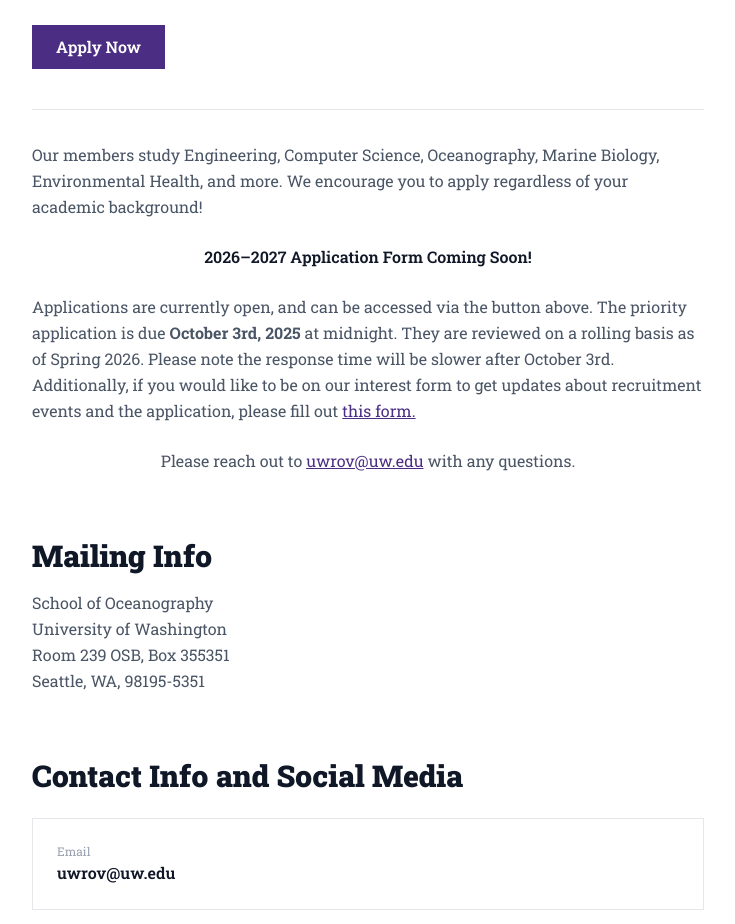
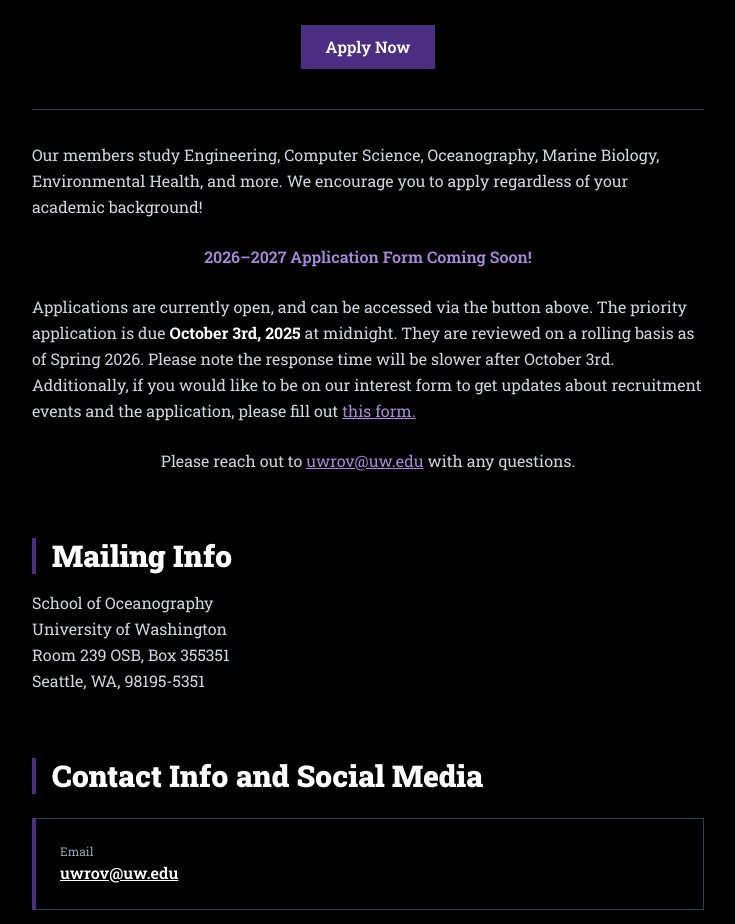
Before and after one commit to kmaanasar/uwrovrevampwebsite, a Next.js app: page /contact in a window 1280 px wide. Shown: the part 199-1123 px from the top of the page, without its empty margins (272-1007 px from the left). Built offline with nearby package versions, Linux system fonts and the light colour scheme.

Commit message:
updating contact us page

```diff
--- a/app/contact/page.tsx
+++ b/app/contact/page.tsx
@@ -7,45 +7,47 @@ export const metadata: Metadata = {
 
 export default function ContactPage() {
   return (
-    <div className="bg-white min-h-screen pt-24 pb-20 px-4 sm:px-6 lg:px-8">
+    <div className="bg-black min-h-screen pt-24 pb-20 px-4 sm:px-6 lg:px-8">
       <div className="max-w-2xl mx-auto">
-        <h1 className="text-5xl font-black text-gray-900 mb-4">
+        <h1 className="text-5xl font-black text-white mb-4 text-center">
           We are currently accepting and reviewing applications!
         </h1>
 
-        <a
-          href="#"
-          className="btn-primary inline-block mt-4 mb-10"
-        >
-          Apply Now
-        </a>
+        <div className="text-center">
+          <a
+            href="#"
+            className="inline-block mt-4 mb-10 bg-[#4b2e83] text-white font-semibold px-6 py-2.5"
+          >
+            Apply Now
+          </a>
+        </div>
 
-        <div className="border-t border-gray-200 pt-8 space-y-6 text-gray-600 leading-relaxed">
+        <div className="border-t border-gray-700 pt-8 space-y-6 text-gray-300 leading-relaxed">
           <p>
             Our members study Engineering, Computer Science, Oceanography, Marine Biology,
             Environmental Health, and more. We encourage you to apply regardless of your
             academic background!
           </p>
 
-          <p className="text-center font-semibold text-gray-900">
+          <p className="text-center font-semibold text-[#a78bda]">
             2026–2027 Application Form Coming Soon!
           </p>
 
           <p>
             Applications are currently open, and can be accessed via the button above. The
-            priority application is due <strong>October 3rd, 2025</strong> at midnight. They
+            priority application is due <strong className="text-white">October 3rd, 2025</strong> at midnight. They
             are reviewed on a rolling basis as of Spring 2026. Please note the response time
             will be slower after October 3rd. Additionally, if you would like to be on our
             interest form to get updates about recruitment events and the application, please
             fill out{" "}
-            <a href="#" className="text-[#4b2e83] underline">
+            <a href="#" className="text-[#a78bda] underline hover:text-white transition-colors">
               this form.
             </a>
           </p>
 
           <p className="text-center">
             Please reach out to{" "}
-            <a href="mailto:uwrov@uw.edu" className="text-[#4b2e83] underline">
+            <a href="mailto:uwrov@uw.edu" className="text-[#a78bda] underline hover:text-white transition-colors">
               uwrov@uw.edu
             </a>{" "}
             with any questions.
@@ -53,8 +55,8 @@ export default function ContactPage() {
         </div>
 
         <div className="mt-16">
-          <h2 className="text-3xl font-black text-gray-900 mb-4">Mailing Info</h2>
-          <p className="text-gray-600 leading-relaxed">
+          <h2 className="text-3xl font-black text-white mb-4 border-l-4 border-[#4b2e83] pl-4">Mailing Info</h2>
+          <p className="text-gray-300 leading-relaxed">
             School of Oceanography
             <br />
             University of Washington
@@ -66,19 +68,20 @@ export default function ContactPage() {
         </div>
 
         <div className="mt-16">
-          <h2 className="text-3xl font-black text-gray-900 mb-6">Contact Info and Social Media</h2>
+          <h2 className="text-3xl font-black text-white mb-6 border-l-4 border-[#4b2e83] pl-4">Contact Info and Social Media</h2>
           <div className="space-y-4">
             {[
               { label: "Email", href: "mailto:uwrov@uw.edu", text: "uwrov@uw.edu" },
               { label: "Instagram", href: "https://instagram.com/uwrov", text: "@uwrov" },
+              { label: "LinkedIn", href: "https://linkedin.com/company/uwrov", text: "UWROV" },
             ].map((c) => (
-              <div key={c.href} className="border border-gray-200 p-6">
+              <div key={c.href} className="border border-gray-700 border-l-4 border-l-[#4b2e83] p-6">
                 <div className="text-gray-400 text-xs mb-0.5">{c.label}</div>
                 <a
                   href={c.href}
                   target={c.href.startsWith("mailto") ? undefined : "_blank"}
                   rel={c.href.startsWith("mailto") ? undefined : "noopener noreferrer"}
-                  className="text-gray-900 font-semibold"
+                  className="text-white font-semibold underline hover:text-[#a78bda] transition-colors"
                 >
                   {c.text}
                 </a>
--- a/app/globals.css
+++ b/app/globals.css
@@ -15,8 +15,8 @@ html { scroll-behavior: smooth; }
 
 body {
   font-family: var(--font-roboto-slab), Georgia, serif;
-  background-color: #ffffff;
-  color: #111827;
+  background-color: #000000;
+  color: #ffffff;
 }
 
 .btn-primary {
--- a/app/layout.tsx
+++ b/app/layout.tsx
@@ -22,7 +22,7 @@ export const metadata: Metadata = {
 export default function RootLayout({ children }: { children: React.ReactNode }) {
   return (
     <html lang="en" className={robotoSlab.variable}>
-      <body className="bg-white text-gray-900 antialiased">
+      <body className="bg-black text-gray-900 antialiased">
         <Navbar />
         <main>{children}</main>
         <Footer />
```
